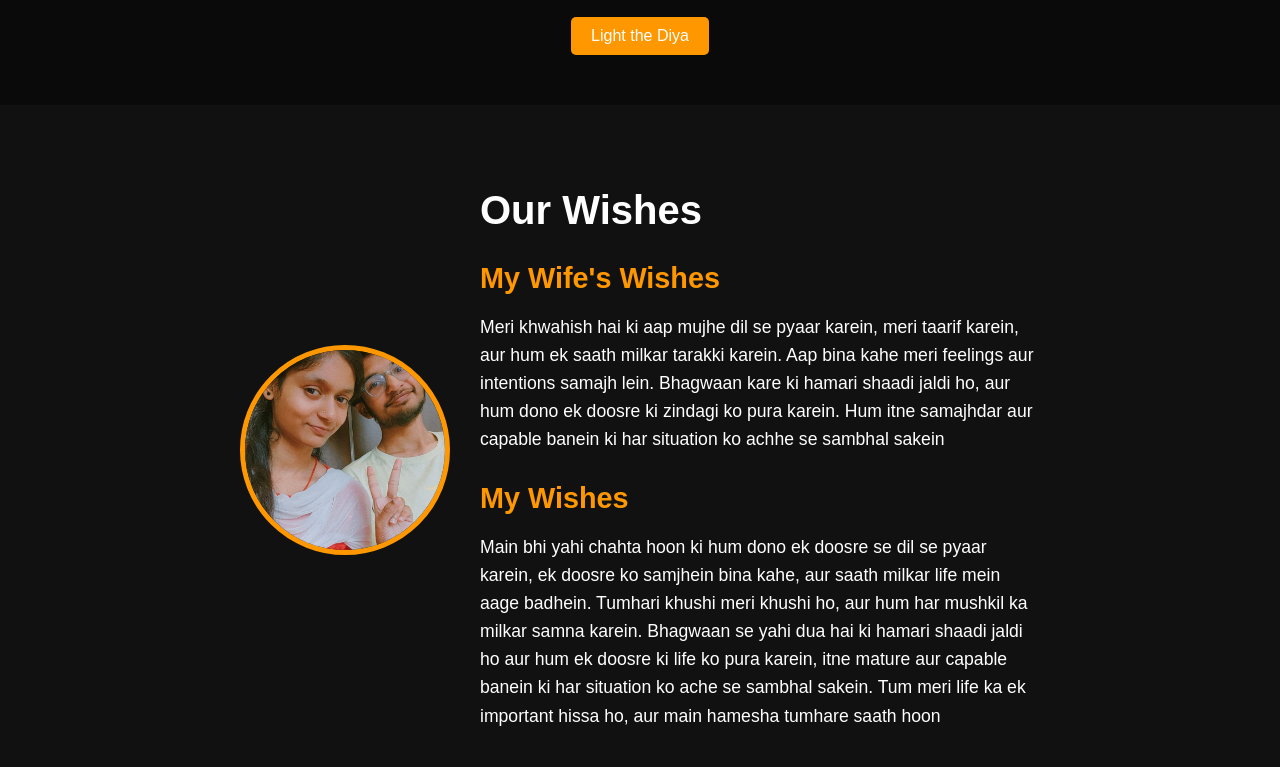
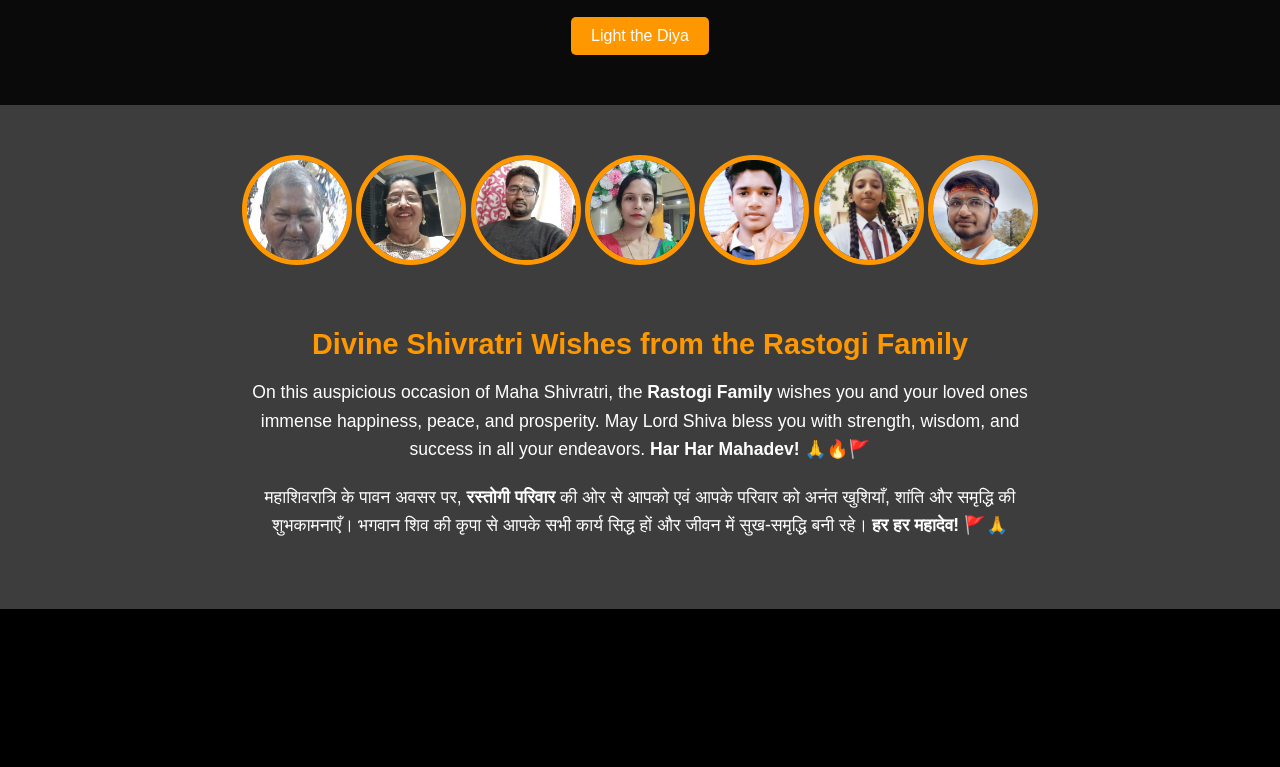
Before and after one commit to samakshrastogi/mahashivratri-family, a plain HTML site: page index.html in a window 1280 px wide. Shown: the part 953-1720 px from the top of the page. Drawn offline with nearby package versions, Linux system fonts and the light colour scheme.

Commit message:
Initial commit

```diff
--- a/index.html
+++ b/index.html
@@ -35,24 +35,26 @@
     <section class="feelings-section">
         <div class="feelings-container">
             <div class="our-photo">
-                <img src="assets/our-photo.jpg" alt="Our Photo">
+                <img src="assets/1.jpg" alt="Our Photo">
+                <img src="assets/2.jpg" alt="Our Photo">
+                <img src="assets/3.jpg" alt="Our Photo">
+                <img src="assets/4.jpg" alt="Our Photo">
+                <img src="assets/5.jpg" alt="Our Photo">
+                <img src="assets/6.jpg" alt="Our Photo">
+                <img src="assets/7.jpg" alt="Our Photo">
             </div>
             <div class="feelings-content">
-                <h2>Our Wishes</h2>
+
                 <div class="my-feelings">
-                    <h3>My Wife's Wishes</h3>
-                    <p>Meri khwahish hai ki aap mujhe dil se pyaar karein, meri taarif karein, aur hum ek saath milkar
-                        tarakki karein. Aap bina kahe meri feelings aur intentions samajh lein. Bhagwaan kare ki hamari
-                        shaadi jaldi ho, aur hum dono ek doosre ki zindagi ko pura karein. Hum itne samajhdar aur
-                        capable banein ki har situation ko achhe se sambhal sakein</p>
+                    <h3>Divine Shivratri Wishes from the Rastogi Family</h3>
+                    <p>On this auspicious occasion of Maha Shivratri, the <b>Rastogi Family</b> wishes you and your
+                        loved ones immense happiness, peace, and prosperity. May Lord Shiva bless you with strength,
+                        wisdom, and success in all your endeavors. <b>Har Har Mahadev!</b> 🙏🔥🚩</p>
                 </div>
                 <div class="wife-feelings">
-                    <h3>My Wishes</h3>
-                    <p>Main bhi yahi chahta hoon ki hum dono ek doosre se dil se pyaar karein, ek doosre ko samjhein
-                        bina kahe, aur saath milkar life mein aage badhein. Tumhari khushi meri khushi ho, aur hum har
-                        mushkil ka milkar samna karein. Bhagwaan se yahi dua hai ki hamari shaadi jaldi ho aur hum ek
-                        doosre ki life ko pura karein, itne mature aur capable banein ki har situation ko ache se
-                        sambhal sakein. Tum meri life ka ek important hissa ho, aur main hamesha tumhare saath hoon</p>
+                    <p>महाशिवरात्रि के पावन अवसर पर, <b>रस्तोगी परिवार</b> की ओर से आपको एवं आपके परिवार को अनंत
+                        खुशियाँ, शांति और समृद्धि की शुभकामनाएँ। भगवान शिव की कृपा से आपके सभी कार्य सिद्ध हों और जीवन
+                        में सुख-समृद्धि बनी रहे। <b>हर हर महादेव!</b> 🚩🙏</p>
                 </div>
             </div>
         </div>
@@ -65,12 +67,12 @@
 
     <!-- Footer -->
     <footer>
-        <p>Created with ❤️ for My Wife</p>
+        <p>Created with ❤️ from Rastogi Family</p>
     </footer>
 
     <!-- Background Music -->
     <audio id="background-music" loop>
-        <source src="assets/mantra.mp3" type="audio/mpeg">
+        <source src="assets/shiv-mantra.mp3" type="audio/mpeg">
         Your browser does not support the audio element.
     </audio>
 
--- a/style.css
+++ b/style.css
@@ -112,20 +112,22 @@ body {
 /* Feelings Section */
 .feelings-section {
     padding: 50px 20px;
-    background: #111;
+    background: #3d3d3d;
 }
 
 .feelings-container {
     max-width: 800px;
     margin: 0 auto;
+    gap: 30px;
     display: flex;
+    flex-direction: column;
     align-items: center;
-    gap: 30px;
+    text-align: center;
 }
 
 .our-photo img {
-    width: 200px;
-    height: 200px;
+    width: 100px;
+    height: 100px;
     border-radius: 50%;
     border: 5px solid #ff9800;
     object-fit: cover;
```
Also changed, not shown: assets/1.jpg (added), assets/2.jpg (added), assets/3.jpg (added), assets/4.jpg (added), assets/5.jpg (added), assets/6.jpg (added), assets/7.jpg (added), assets/our-photo.jpg (deleted), assets/our-photo1.jpg (deleted), assets/shiva-blessing1.png (deleted), 1 other file.
